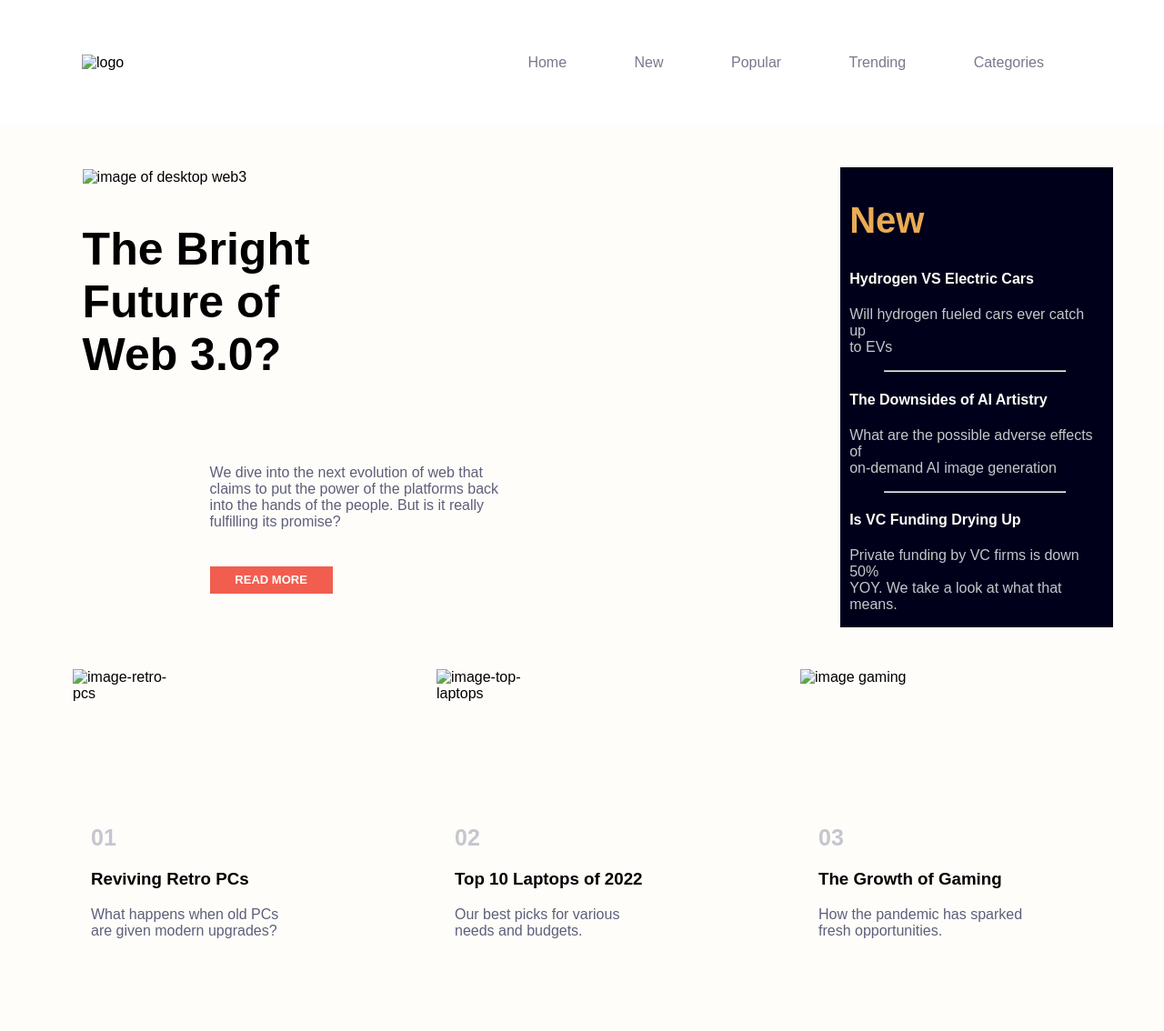
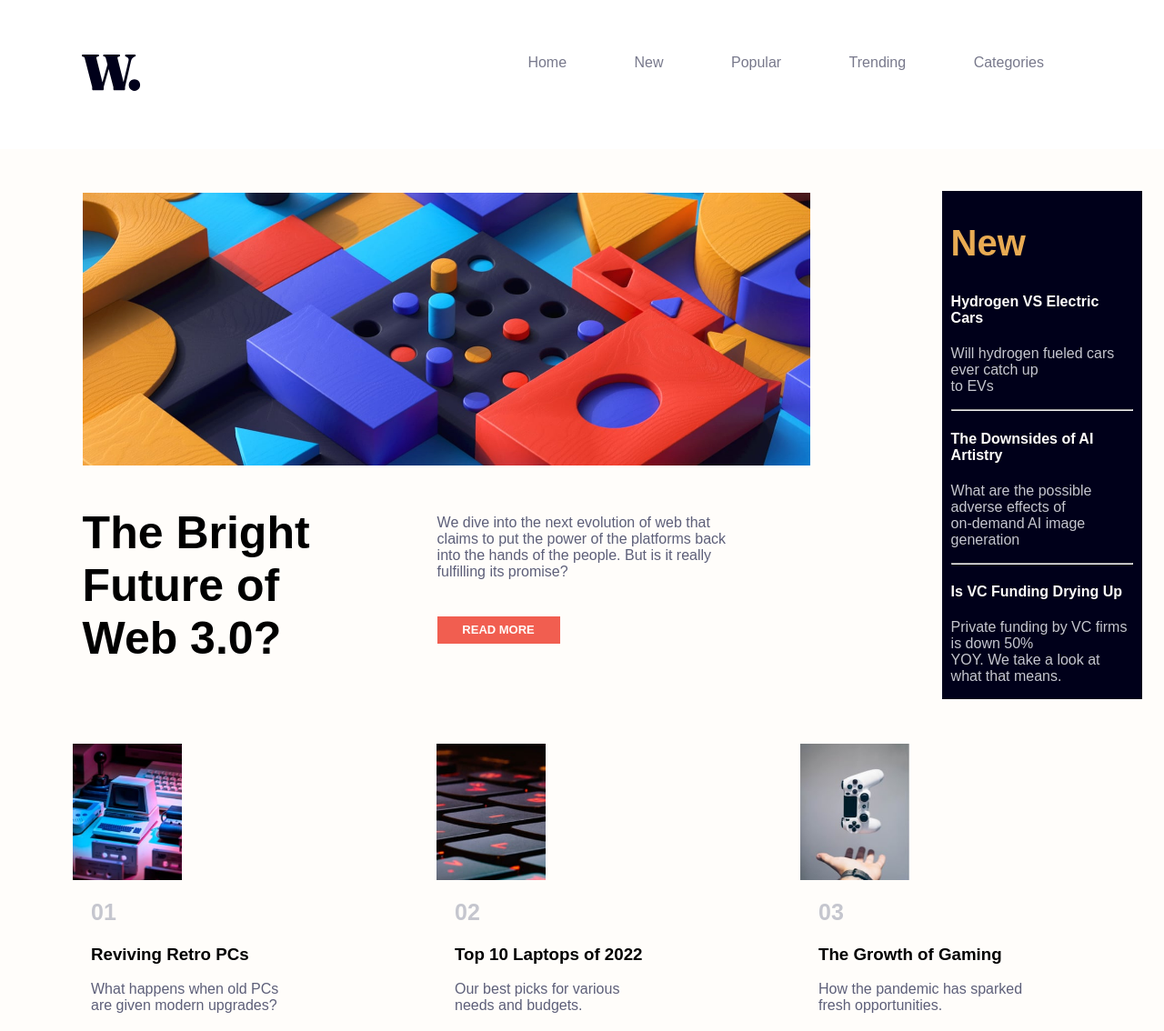
Before and after one commit to Aryan7865/WMOAryan, a plain HTML site: page index.html in a window 1280 px wide. Shown: the whole page at 91% size. Drawn offline with Linux system fonts and the light colour scheme.

Commit message:
Update index.html

```diff
--- a/index.html
+++ b/index.html
@@ -10,7 +10,7 @@
 <body>
   <div class="flexcontainer">
     <div>
-    <img src="/img/logo.svg" alt="logo">
+    <img src="logo.svg" alt="logo">
     </div>
     <div>
     <a href="home.html" class="home">Home</a>
@@ -26,7 +26,7 @@
   <div class="grid-item">
       <div class="flexcontainer2">
         <div class="image1">
-        <img src="/img/image-web-3-desktop.jpg" alt="image of desktop web3" width="800" height="300"></div>
+        <img src="image-web-3-desktop.jpg" alt="image of desktop web3" width="800" height="300"></div>
         <div>
         <article>
         <h1>The Bright  <br>Future of <br>Web 3.0?</h1>
@@ -66,7 +66,7 @@
       <div class="gridcontainer2">
         <div class="griditem2">
       <div class="flexboximage1">
-        <img src="/img/image-retro-pcs.jpg" alt="image-retro-pcs" width="120px" height="150px">
+        <img src="image-retro-pcs.jpg" alt="image-retro-pcs" width="120px" height="150px">
         <div>
 
         <h2>01</h2>
@@ -79,7 +79,7 @@
             </div>
             <div class="griditem2">
       <div class="flexboximage2">
-        <img src="/img/image-top-laptops.jpg" alt="image-top-laptops" width="120px" height="150px">
+        <img src="image-top-laptops.jpg" alt="image-top-laptops" width="120px" height="150px">
         <div>
 
         <h2>02</h2>
@@ -94,7 +94,7 @@
       </div>
       <div class="griditem2">
       <div class="flexboximage3">
-        <img src="/img/image-gaming-growth.jpg" alt="image gaming" width="120px" height="150px">
+        <img src="image-gaming-growth.jpg" alt="image gaming" width="120px" height="150px">
         <div>
 
         <h2>03</h2>
```
